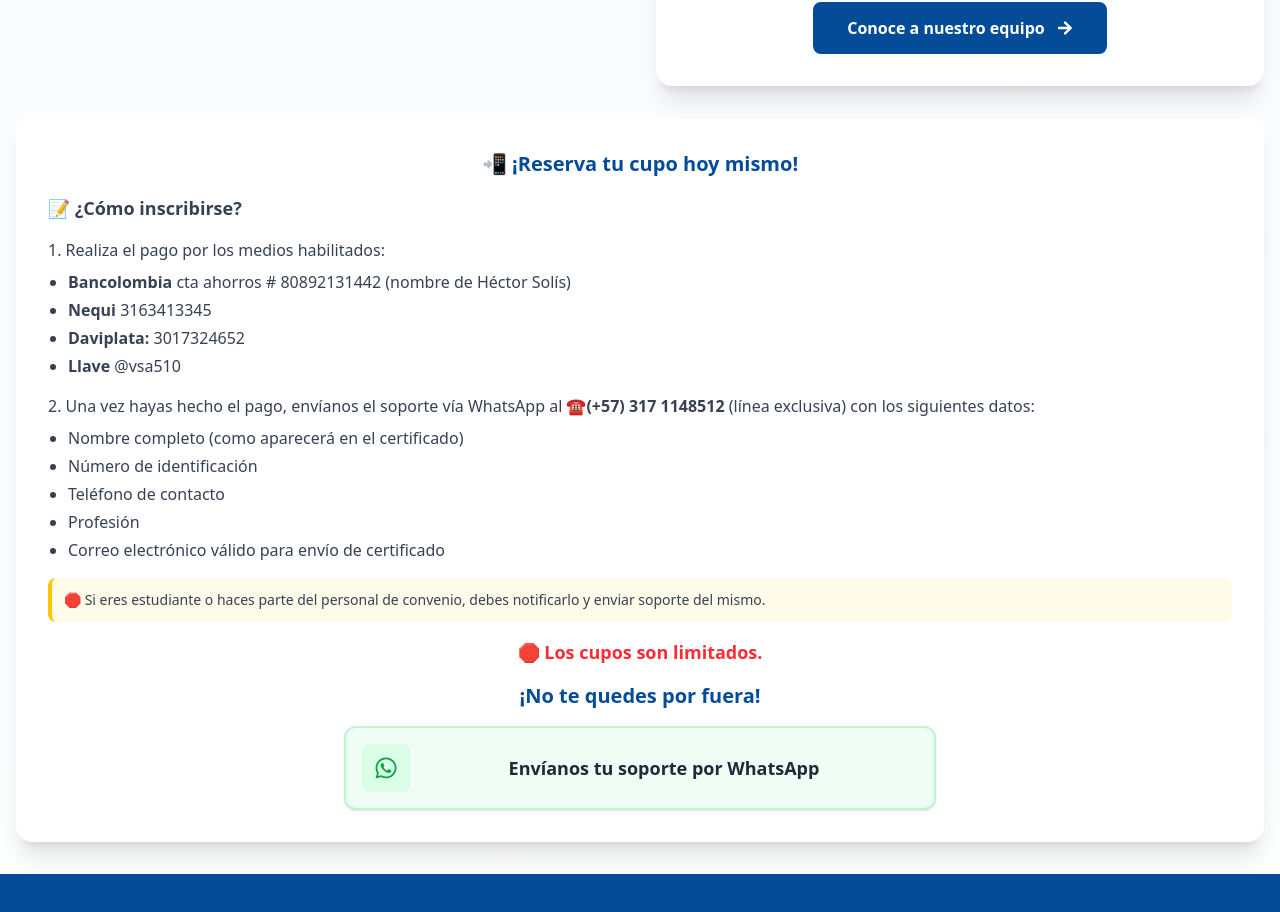
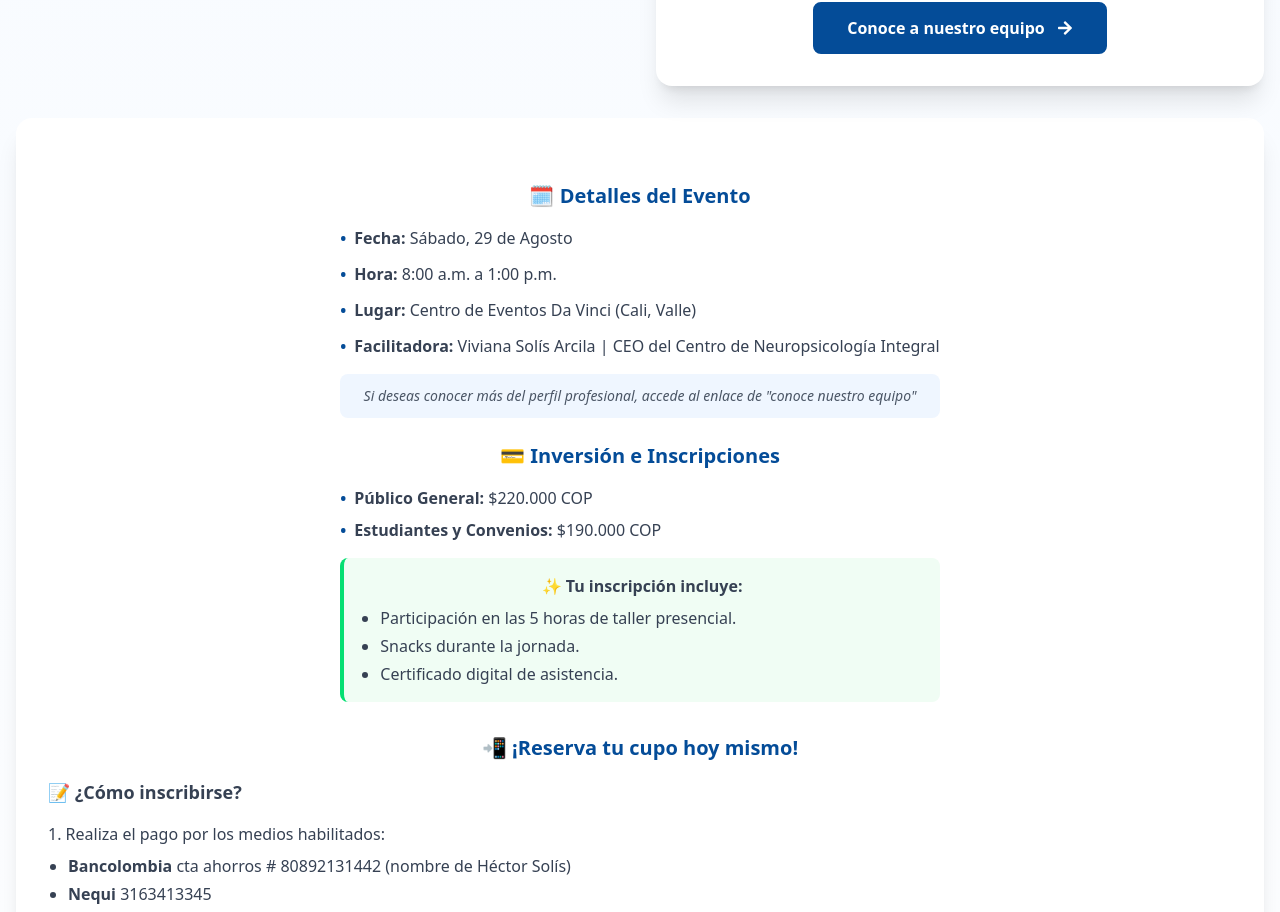
Before and after one commit to neuropsicologiaintegral15-del/neuropsicologia-integral, a React (Vite) app: page /capacitaciones-talleres in a window 1280 px wide. Shown: the part 2395-3307 px from the top of the page. Built offline with nearby package versions, Linux system fonts and the light colour scheme.

Commit message:
Added some details in trainings

```diff
--- a/src/screens/workshops-training/WorkshopsTraining.tsx
+++ b/src/screens/workshops-training/WorkshopsTraining.tsx
@@ -81,7 +81,6 @@ export default function WorkShopsTraining() {
                 </p>
               </div>
 
-
               <p className="italic text-center text-gray-600 py-2">
                 Porque un cerebro activo es un cerebro con más posibilidades de disfrutar, aprender y mantenerse funcional a lo largo de la vida.
               </p>
@@ -115,7 +114,6 @@ export default function WorkShopsTraining() {
 
           <div className="grid grid-cols-1 lg:grid-cols-2 gap-8 items-inline">
 
-
             <motion.div
               initial={{ opacity: 0, y: 30 }}
               animate={{ opacity: 1, y: 0 }}
@@ -123,6 +121,7 @@ export default function WorkShopsTraining() {
               className="space-y-6"
             >
               <img className="rounded-2xl w-full" src={tallerUno} alt="Capacitacion_Info_Uno" />
+
 
             </motion.div>
 
@@ -172,13 +171,67 @@ export default function WorkShopsTraining() {
                     <FaArrowRight className="ml-3 group-hover:translate-x-1 transition-transform duration-300" />
                   </motion.button>
                 </div>
-
               </div>
             </motion.div>
           </div>
+
           <div className="w-full mt-8">
             {/* Texto de inscripción debajo de la imagen */}
             <div className="bg-white rounded-2xl shadow-xl p-6 md:p-8">
+              <div className="flex justify-center p-6 md:p-8">
+                <div className="space-y-4 text-gray-700">
+                  <p className="text-xl font-bold text-primary-dark text-center">
+                    🗓️ Detalles del Evento
+                  </p>
+
+                  <ul className="space-y-3 ml-0 list-none">
+                    <li className="flex items-start gap-2">
+                      <span className="text-primary-dark font-bold">•</span>
+                      <span><span className="font-semibold">Fecha:</span> Sábado, 29 de Agosto</span>
+                    </li>
+                    <li className="flex items-start gap-2">
+                      <span className="text-primary-dark font-bold">•</span>
+                      <span><span className="font-semibold">Hora:</span> 8:00 a.m. a 1:00 p.m.</span>
+                    </li>
+                    <li className="flex items-start gap-2">
+                      <span className="text-primary-dark font-bold">•</span>
+                      <span><span className="font-semibold">Lugar:</span> Centro de Eventos Da Vinci (Cali, Valle)</span>
+                    </li>
+                    <li className="flex items-start gap-2">
+                      <span className="text-primary-dark font-bold">•</span>
+                      <span><span className="font-semibold">Facilitadora:</span> Viviana Solís Arcila | CEO del Centro de Neuropsicología Integral</span>
+                    </li>
+                  </ul>
+
+                  <p className="text-center text-sm italic text-gray-600 bg-blue-50 p-3 rounded-lg">
+                    Si deseas conocer más del perfil profesional, accede al enlace de "conoce nuestro equipo"
+                  </p>
+
+                  <p className="text-xl font-bold text-primary-dark text-center pt-2">
+                    💳 Inversión e Inscripciones
+                  </p>
+
+                  <ul className="space-y-2 ml-0 list-none">
+                    <li className="flex items-start gap-2">
+                      <span className="text-primary-dark font-bold">•</span>
+                      <span><span className="font-semibold">Público General:</span> $220.000 COP</span>
+                    </li>
+                    <li className="flex items-start gap-2">
+                      <span className="text-primary-dark font-bold">•</span>
+                      <span><span className="font-semibold">Estudiantes y Convenios:</span> $190.000 COP</span>
+                    </li>
+                  </ul>
+
+                  <div className="bg-green-50 p-4 rounded-lg border-l-4 border-green-400">
+                    <p className="font-semibold text-center mb-2">✨ Tu inscripción incluye:</p>
+                    <ul className="space-y-1 ml-5 list-disc">
+                      <li>Participación en las 5 horas de taller presencial.</li>
+                      <li>Snacks durante la jornada.</li>
+                      <li>Certificado digital de asistencia.</li>
+                    </ul>
+                  </div>
+                </div>
+              </div>
               <div className="space-y-4 text-gray-700">
                 <p className="text-xl font-bold text-primary-dark text-center">
                   📲 ¡Reserva tu cupo hoy mismo!
```
